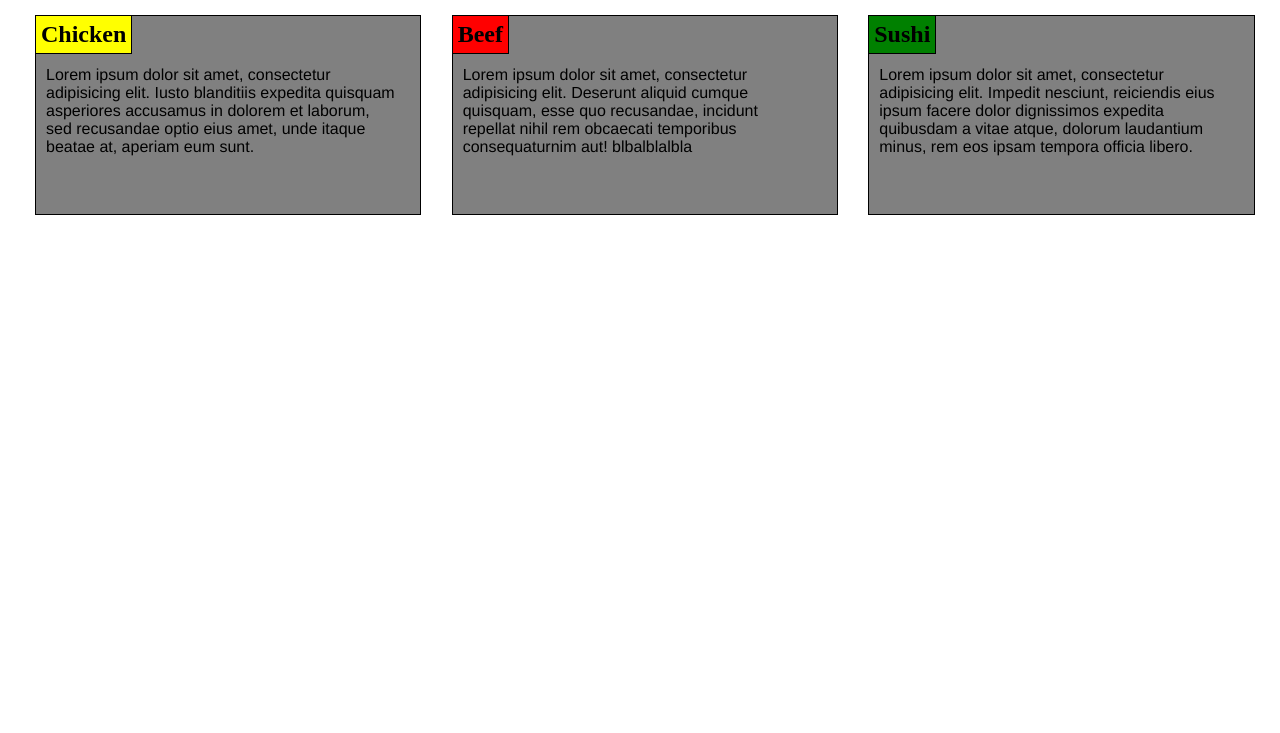
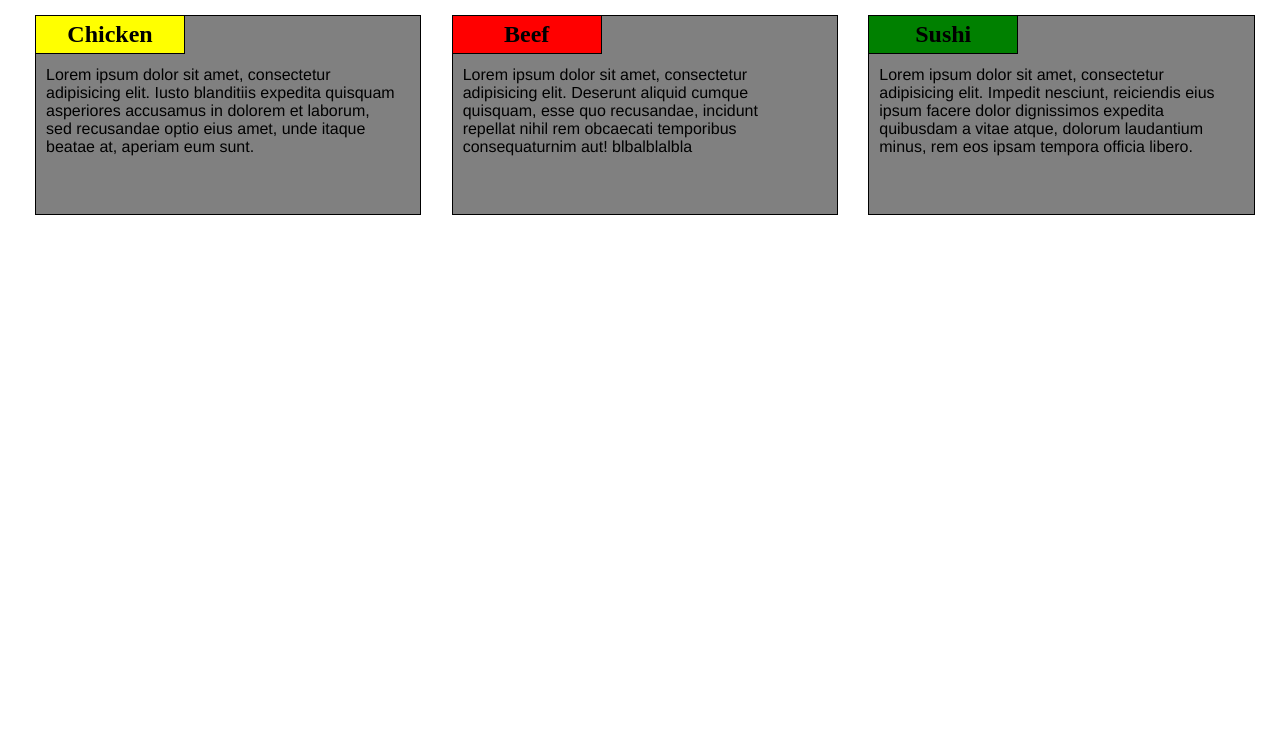
Before and after one commit to EdgardeWit/coursera-test, a plain HTML site: page module2-solution/index.html in a window 1280 px wide. Shown: the part 67-800 px from the top of the page. Drawn offline with Linux system fonts and the light colour scheme.

Commit message:
css updated

```diff
--- a/module2-solution/css/styles.css
+++ b/module2-solution/css/styles.css
@@ -11,11 +11,10 @@ h1 {
 h2 {
   margin-bottom: 15px;
   margin-left: 15px;
-    padding-bottom: 5px;
-    padding-left: 5px;
-    padding-right: 5px;
+  width: 150px;
   text-align: right;
   float: right;
+  text-align: center;
   position: absolute;
   border: 1px solid black;
 }
```
Also changed, not shown: 1 other file. Lines whose indentation alone changed are shown as unchanged.
